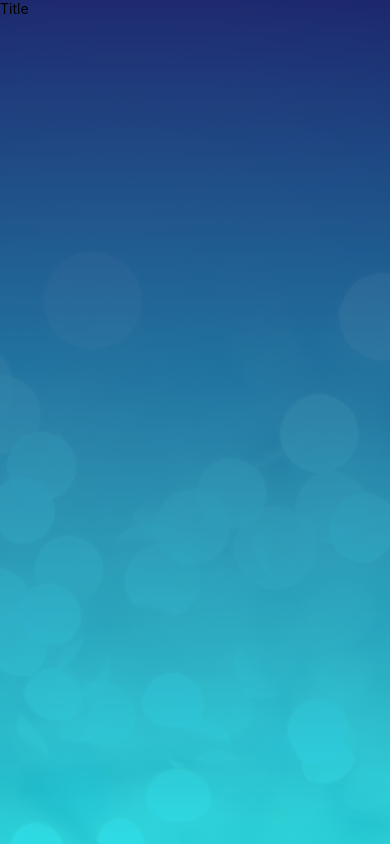
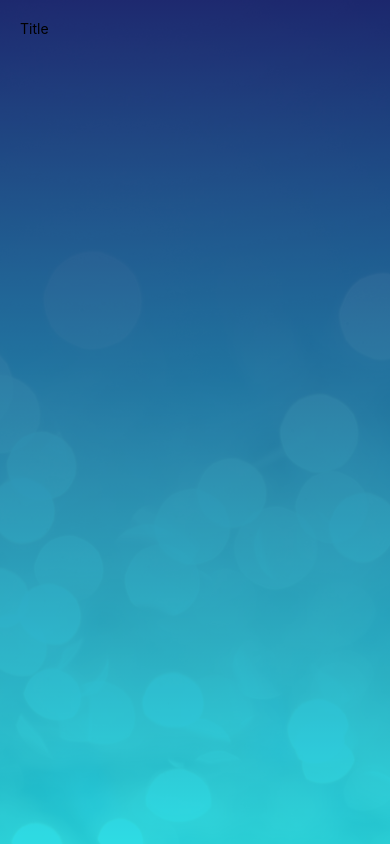
Before and after one commit to imranilyas/Guess-Number-App, a React Native app: screen / in a window 390 px wide. Built offline with nearby package versions, Linux system fonts and the light colour scheme.

Commit message:
Update App.js
spacing for screens

```diff
--- a/App.js
+++ b/App.js
@@ -7,7 +7,7 @@ export default function App() {
   return (
     <LinearGradient style={styles.container} colors={['hsl(231, 100%, 19%)', '#00d9e4']}>
       <ImageBackground source={require('./assets/images/glitter.jpg')} style={styles.container} imageStyle = {styles.backgroundImg}>
-        <SafeAreaView style={styles.container}>
+        <SafeAreaView style={[styles.container, styles.space]}>
           <StatusBar style="light" />
           <StartScreen />
         </SafeAreaView>
@@ -25,5 +25,10 @@ const styles = StyleSheet.create({
     opacity: 0.2,
     height: '100%',
     width: '100%',
-  }
+  },
+
+  space: {
+    margin: 20,
+  },
+
 });
```
